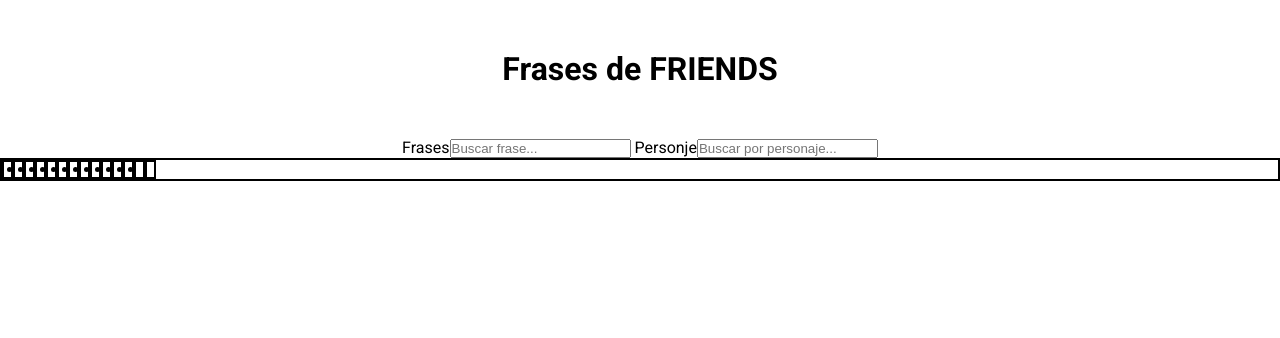
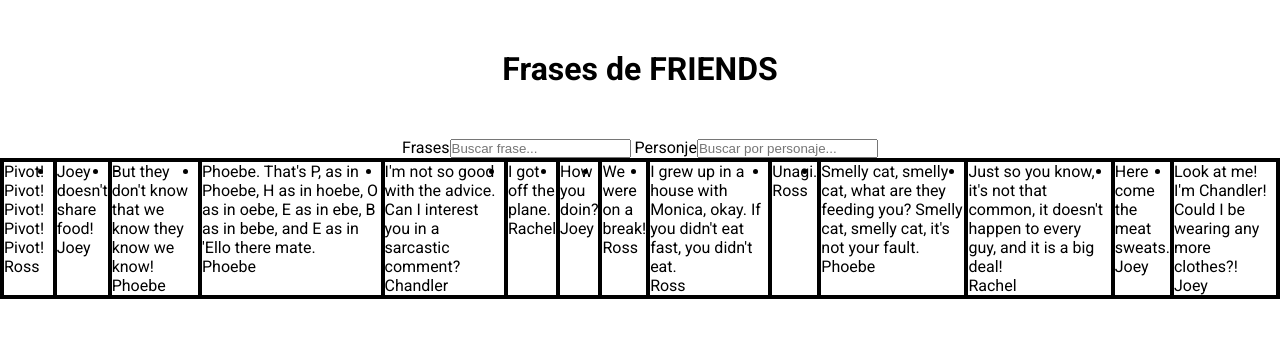
Before and after one commit to Adalab/modulo-3-evaluacion-intermedia-Nanakuh, a React (Vite) app: page / in a window 1280 px wide. Shown: the top 338 px of the page. Built offline with nearby package versions, Linux system fonts and the light colour scheme.

Commit message:
Fixing QuoteItem

```diff
--- a/package.json
+++ b/package.json
@@ -3,6 +3,7 @@
   "private": true,
   "version": "0.0.0",
   "type": "module",
+  "homepage": "./",
   "scripts": {
     "dev": "vite",
     "build": "vite build",
--- a/src/components/QuoteItem.jsx
+++ b/src/components/QuoteItem.jsx
@@ -1,18 +1,18 @@
 import PropTypes from "prop-types";
 
-function QuoteItem( {quote, character} ) {
+function QuoteItem( {text, name} ) {
 
   return (
     <div className="card">
-      <p className="phase_quote"> {quote}</p>
-      <p className="characert_name">{character}</p>
+      <p className="phase_quote"> {text}</p>
+      <p className="characert_name">{name}</p>
     </div>
   );
 }
 
 QuoteItem.propTypes = {
-  quote: PropTypes.string,
-  character: PropTypes.string,
+  text: PropTypes.string,
+  name: PropTypes.string,
 };
 
 export default QuoteItem;
--- a/src/components/QuotesList.jsx
+++ b/src/components/QuotesList.jsx
@@ -4,11 +4,11 @@
 
 
 function QuotesList({ quotes }) {
-  const htmlQuotes = quotes.map((quotes, idx) => (
+  const htmlQuotes = quotes.map((quote, idx) => (
     <li key={idx} className="quote_card">
       <QuoteItem
-      text={quotes.quote}
-      name={quotes.character}
+      text={quote.quote}
+      name={quote.character}
       />
     </li>
   ));
```
